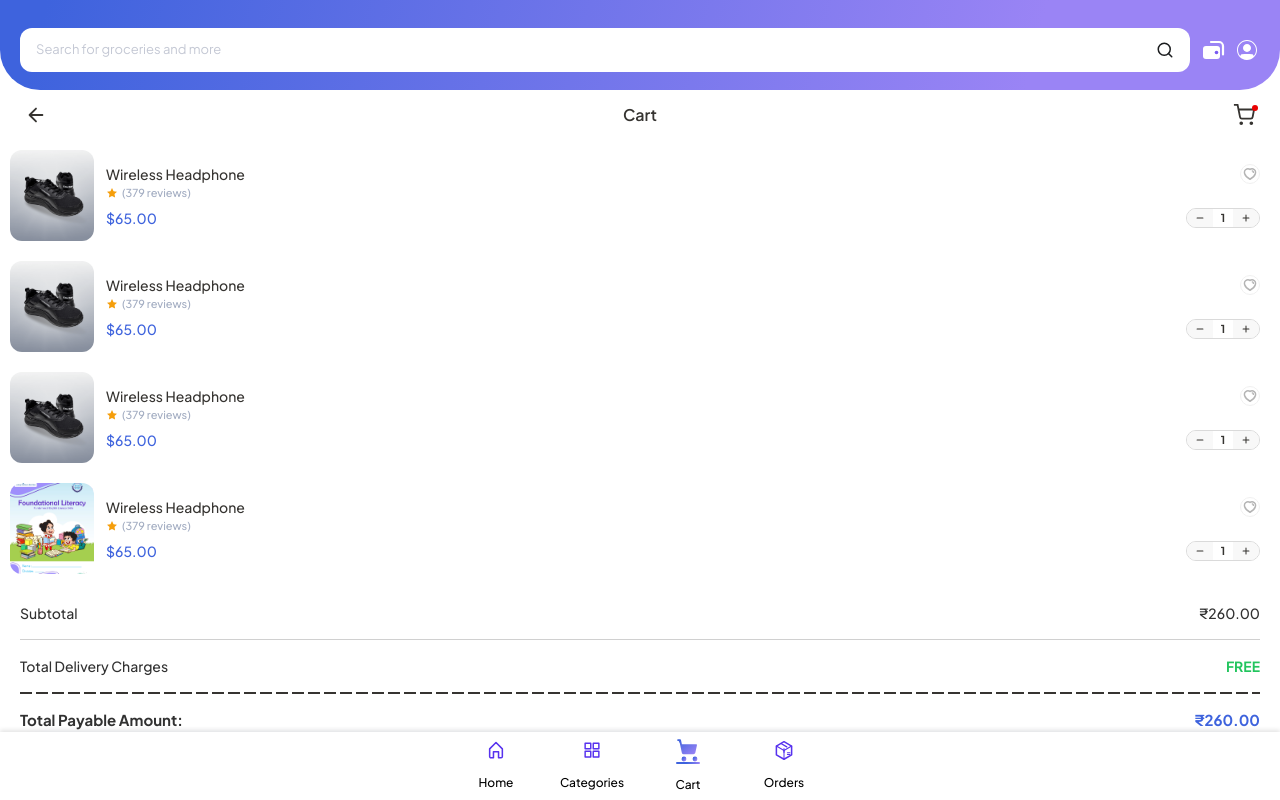
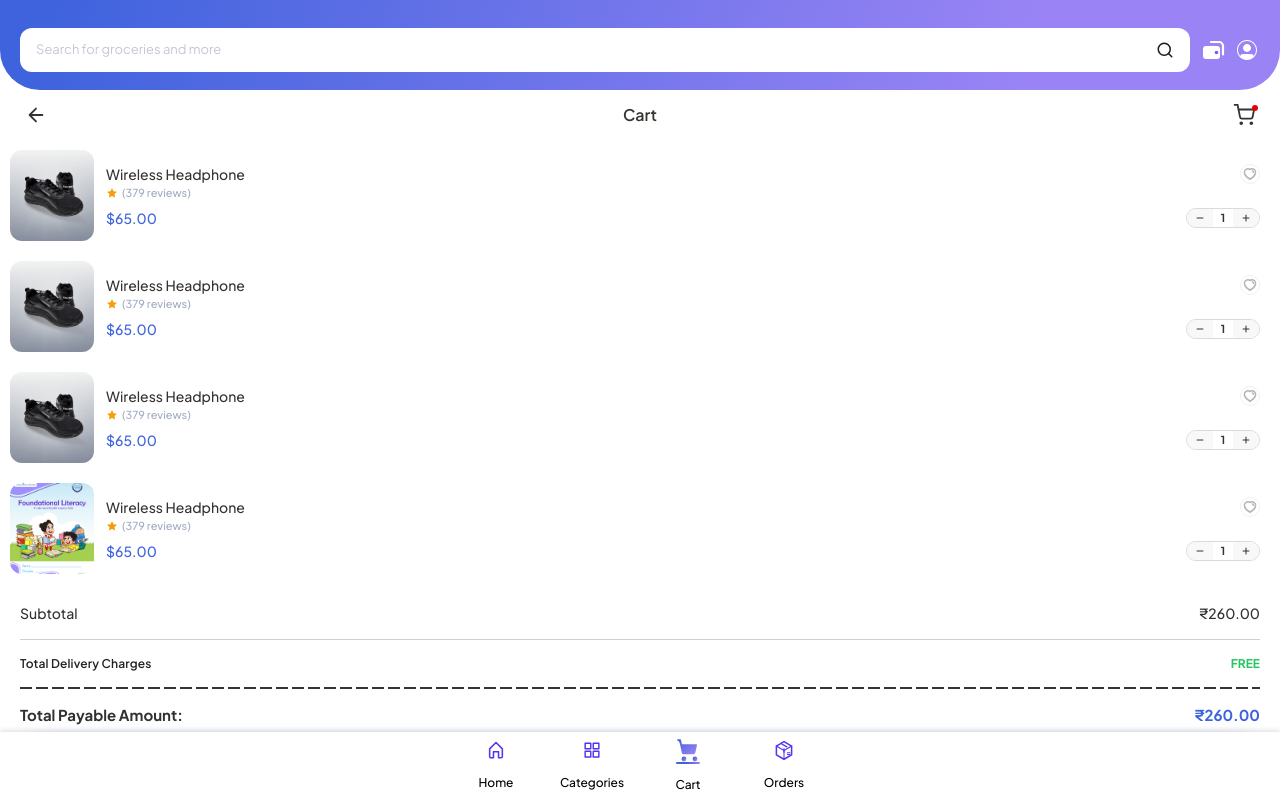
Before and after one commit to shreeram-kaudare-tc/student-kare, an Angular app in the folder student-kare-fe/: page /cart in a window 1280 px wide. Built offline with nearby package versions, Linux system fonts and the light colour scheme.

Commit message:
CHANGE TEXT COLOR IN CART

```diff
--- a/student-kare-fe/src/app/pages/cart/cart.html
+++ b/student-kare-fe/src/app/pages/cart/cart.html
@@ -136,8 +136,8 @@
         <div class="border-t border-[#D0D0D0]"></div>
 
         <div class="flex items-center justify-between py-[4px]">
-          <span class="text-[14px] text-[#313131] font-medium leading-[20px]">Total Delivery Charges</span>
-          <span class="text-[14px] font-bold text-[#22C55E] leading-[20px]">FREE</span>
+          <span class="text-[12px] text-[#222222] font-semibold leading-tight tracking-[0.15px]">Total Delivery Charges</span>
+          <span class="text-[12px] font-bold text-[#22C55E] leading-tight">FREE</span>
         </div>
 
         <!-- Custom High-Fidelity Dashed Divider -->
```
